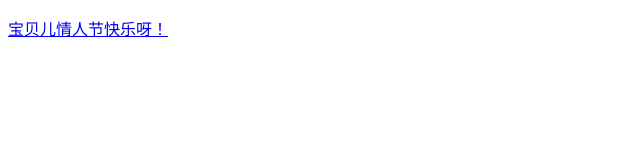
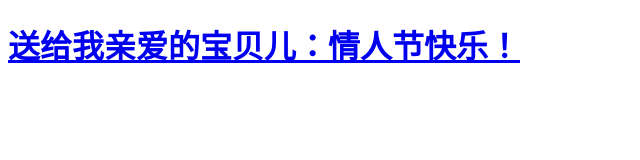
Before and after one commit to Liujiansongsongsong/Liujiansongsongsong.github.io, a plain HTML site: page index.html in a window 1280 px wide. Shown: the whole page, without its empty margins (0-640 px from the left). Drawn offline with Linux system fonts and the light colour scheme.

Commit message:
Update index.html

```diff
--- a/index.html
+++ b/index.html
@@ -1,6 +1,6 @@
 <!DOCTYPE html>
 <html>
 <body>
-<p><a href="http://www.linuxidc.com/yanshi/2018/02/qrj/hua/index.html">宝贝儿情人节快乐呀！</a> </p>
+<h1><a href="http://www.linuxidc.com/yanshi/2018/02/qrj/hua/index.html">送给我亲爱的宝贝儿：情人节快乐！</a> </h1>
 </body>
 </html>
```
